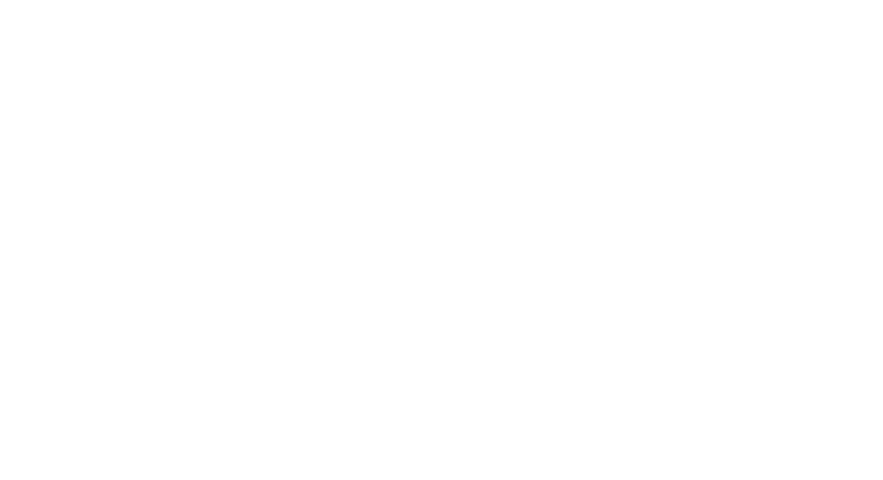
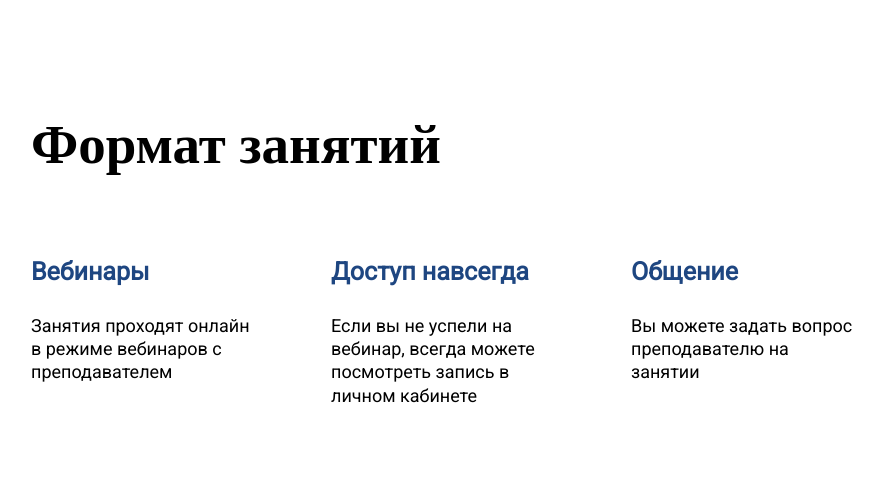
Before and after one commit to gnlhmbtv/Web3---Project, a plain HTML site: page index.html in a window 1280 px wide. Shown: the whole page, without its empty margins (167-1050 px from the left). Drawn offline with Linux system fonts and the light colour scheme.

Commit message:
format section ended

```diff
--- a/index.html
+++ b/index.html
@@ -4,6 +4,7 @@
     <meta charset="UTF-8">
     <meta http-equiv="X-UA-Compatible" content="IE=edge">
     <meta name="viewport" content="width=device-width, initial-scale=1.0">
+    <link rel="stylesheet" href="style.css">
     <title>Document</title>
 </head>
 <body>
@@ -17,8 +18,28 @@
             <!-- hazirdir -->
         </section>
         <section>
-            <!-- Формат занятий -->
-            <!-- lale -->
+            <section class="format-section">
+                <div class="container">
+                    <h1>Формат занятий</h1>
+                    <div class="tabs">
+                        <div class="tab tab1">
+                            <p>Вебинары</p>
+                            <span>Занятия проходят онлайн
+                                в режиме вебинаров
+                                с преподавателем</span>
+                        </div>
+                        <div class="tab tab2">
+                            <p>Доступ навсегда</p>
+                            <span>Если вы не успели на вебинар, всегда можете посмотреть запись в личном кабинете</span>
+                        </div>
+                        <div class="tab tab3">
+                            <p>Общение</p>
+                            <span>Вы можете задать вопрос
+                                преподавателю на занятии</span>
+                        </div>
+                    </div>
+                </div>
+            </section>
         </section>
         <section>
             <!-- Что узнаем -->
--- a/style.css
+++ b/style.css
@@ -0,0 +1,36 @@
+@import url('https://fonts.googleapis.com/css2?family=Roboto&display=swap');
+.format-section .container {
+   padding: 50px;
+   margin-left: 70px;
+}
+.format-section .container h1 {
+    font-family: 'Roboto Slab';
+    font-weight: 700;
+    font-size: 55px;
+    margin-left: 70px;
+}
+.format-section .container .tabs {
+    display: flex;
+    justify-content: flex-start;
+}
+.format-section .container .tabs .tab {
+    width: 230px;
+    margin-left: 70px;
+    margin-bottom: 20px;
+}
+.format-section .container .tabs .tab p {
+    color: #1E4681;
+    font-family: 'Roboto';
+    font-weight: 700;
+    font-size: 25px;
+    line-height: 130%;
+
+}
+.format-section .container .tabs .tab span {
+    font-weight: 400;
+    font-size: 18px;
+    line-height: 130%;
+    font-family: 'Roboto';
+
+
+}
```
